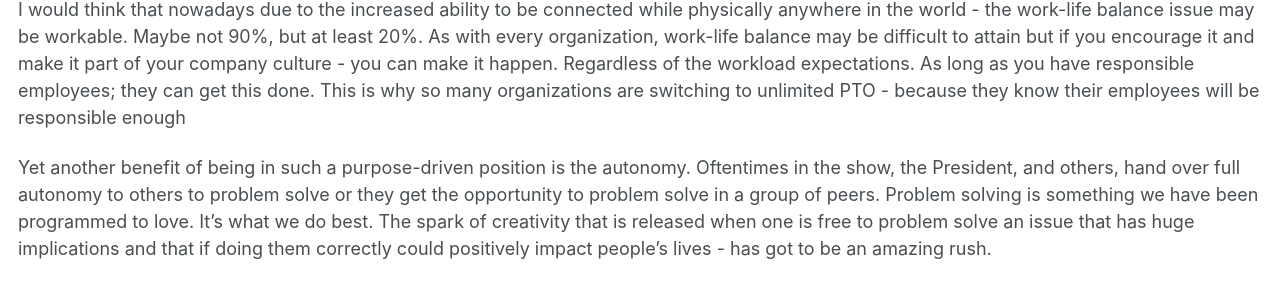
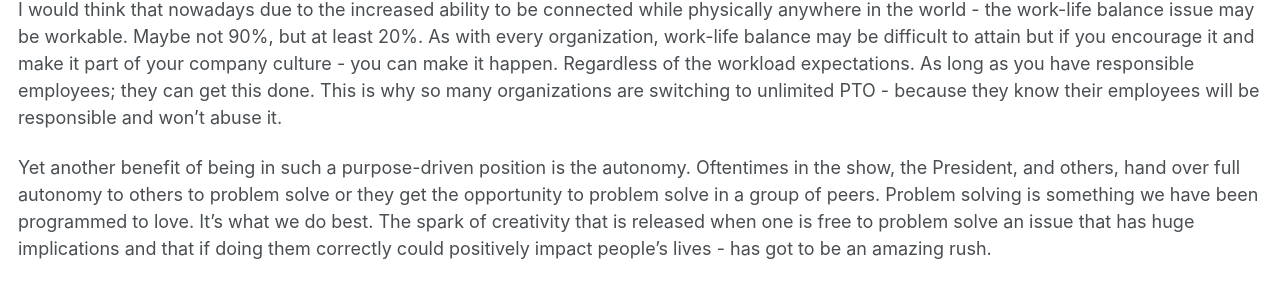
Before and after one commit to firesparks8/firesparks8.github.io, a Jekyll site: the page built from _posts/2016-11-06-West-Wing-Workplace.md, in a window 1280 px wide and 900 px high, scrolled down 1135 px. Shown: the part 261-551 px from the top of the window. Built offline with Jekyll 4.4.1, drawn with Linux system fonts in a browser that asks for light colours.

Commit message:
Update 2016-11-06-West-Wing-Workplace.md

```diff
--- a/_posts/2016-11-06-West-Wing-Workplace.md
+++ b/_posts/2016-11-06-West-Wing-Workplace.md
@@ -21,7 +21,7 @@ I definitely understand that a lot of those "team-building seminars" that are he
 ## The Pursuit of Happiness
  Another theme that is pretty significant in this show is the "cost" of having a job that brings such immense purpose. You definitely get the feeling that a tradeoff is required for performing any of the roles depicted on the show, not just the role of President. That tradeoff is a sacrifice in one's personal agenda/life. It is of note that the majority of the staff do not have children (other than the President and Leo McGarry) and they often have troubles in their relationships related to their careers and ambitions.
 
-I would think that nowadays due to the increased ability to be connected while physically anywhere in the world - the work-life balance issue may be workable. Maybe not 90%, but at least 20%. As with every organization, work-life balance may be difficult to attain but if you encourage it and make it part of your company culture - you can make it happen. Regardless of the workload expectations. As long as you have responsible employees; they can get this done. This is why so many organizations are switching to unlimited PTO - because they know their employees will be responsible enough
+I would think that nowadays due to the increased ability to be connected while physically anywhere in the world - the work-life balance issue may be workable. Maybe not 90%, but at least 20%. As with every organization, work-life balance may be difficult to attain but if you encourage it and make it part of your company culture - you can make it happen. Regardless of the workload expectations. As long as you have responsible employees; they can get this done. This is why so many organizations are switching to unlimited PTO - because they know their employees will be responsible and won't abuse it.
 
 Yet another benefit of being in such a purpose-driven position is the autonomy. Oftentimes in the show, the President, and others, hand over full autonomy to others to problem solve or they get the opportunity to problem solve in a group of peers. Problem solving is something we have been programmed to love. It's what we do best. The spark of creativity that is released when one is free to problem solve an issue that has huge implications and that if doing them correctly could positively impact people's lives - has got to be an amazing rush.
 
```
